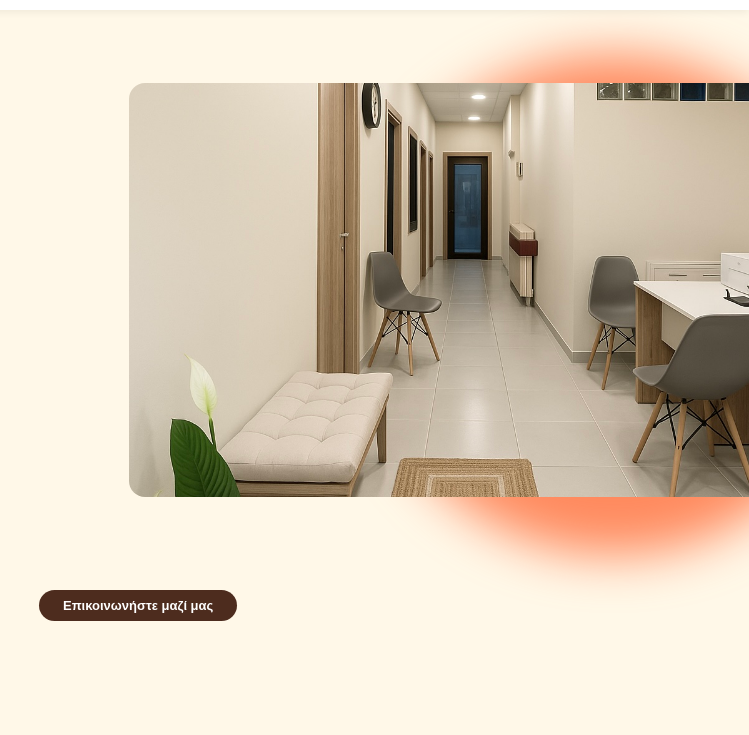
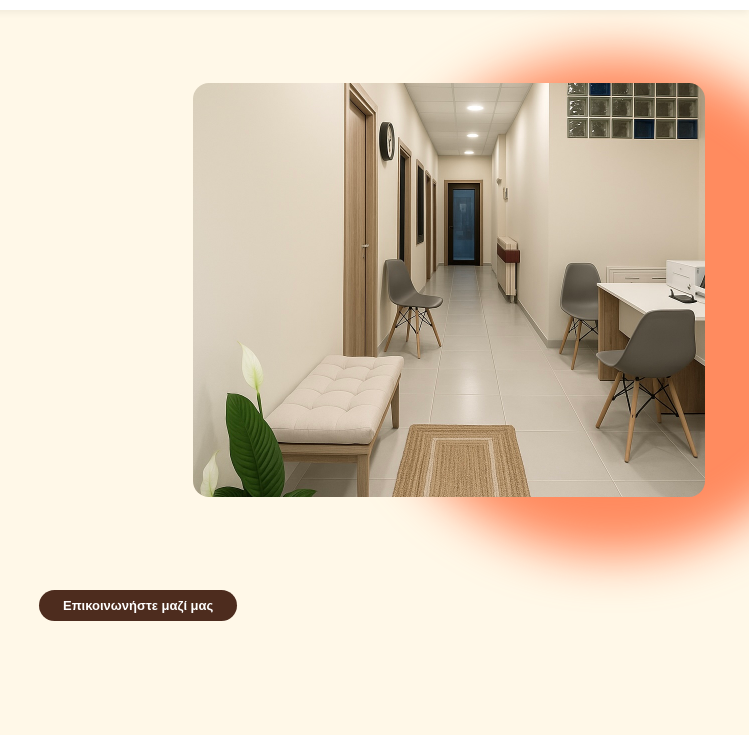
Before and after one commit to georgia-chrs/Math-steki-site-updated, a website: page public/index.html in a window 1280 px wide. Shown: the part 65-800 px from the top of the page, 531-1280 px from the left. Drawn offline with Linux system fonts and the light colour scheme; no server answers.

Commit message:
images . css

```diff
--- a/public/style.css
+++ b/public/style.css
@@ -407,8 +407,8 @@ nav{
   position: absolute;
   left: 60%;
   transform: translateX(-50%);
-  width: 80vb;
-  height: 200px;
+  width: 40vw;
+  height: 40vh;
 
   margin: 0;
   box-sizing: border-box;
```
